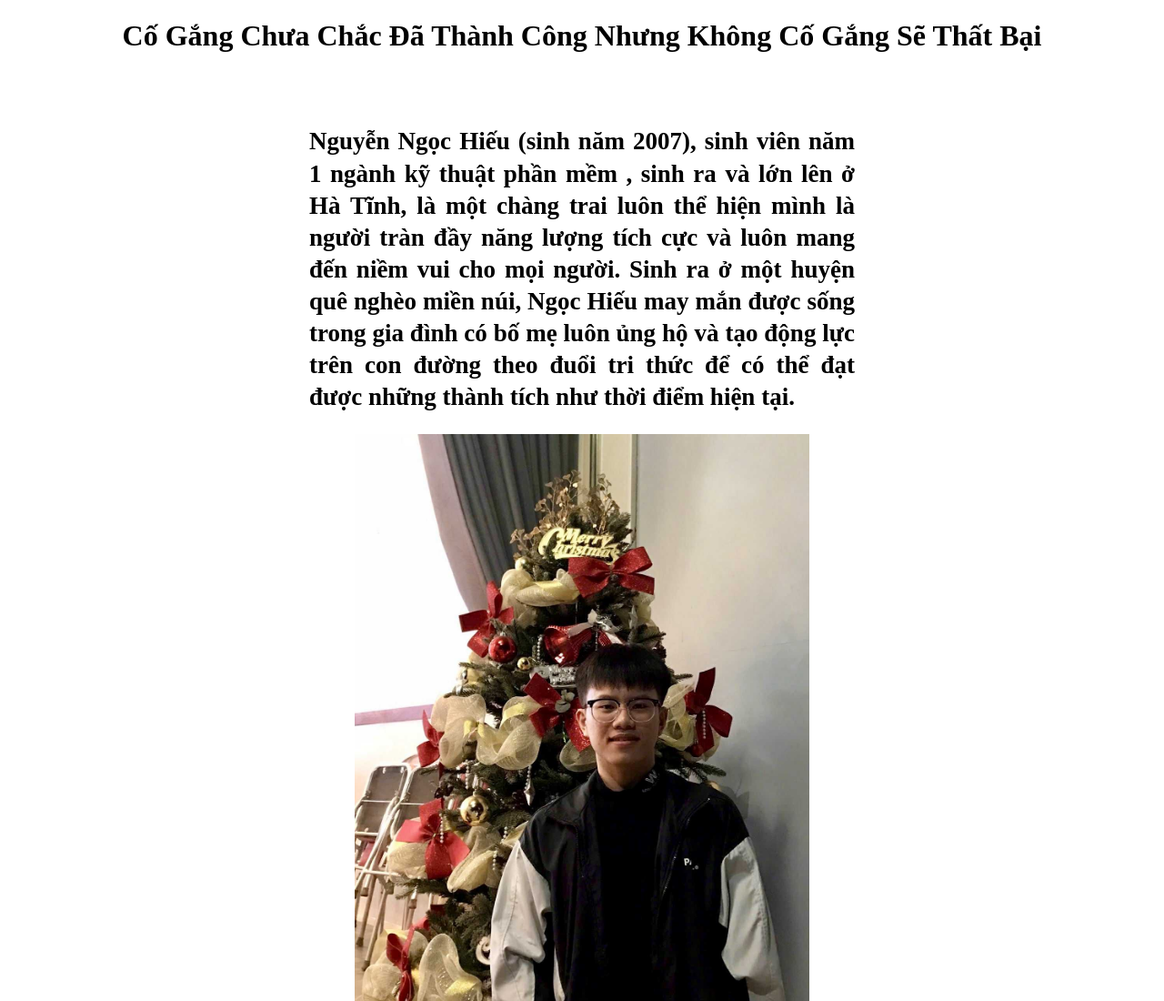
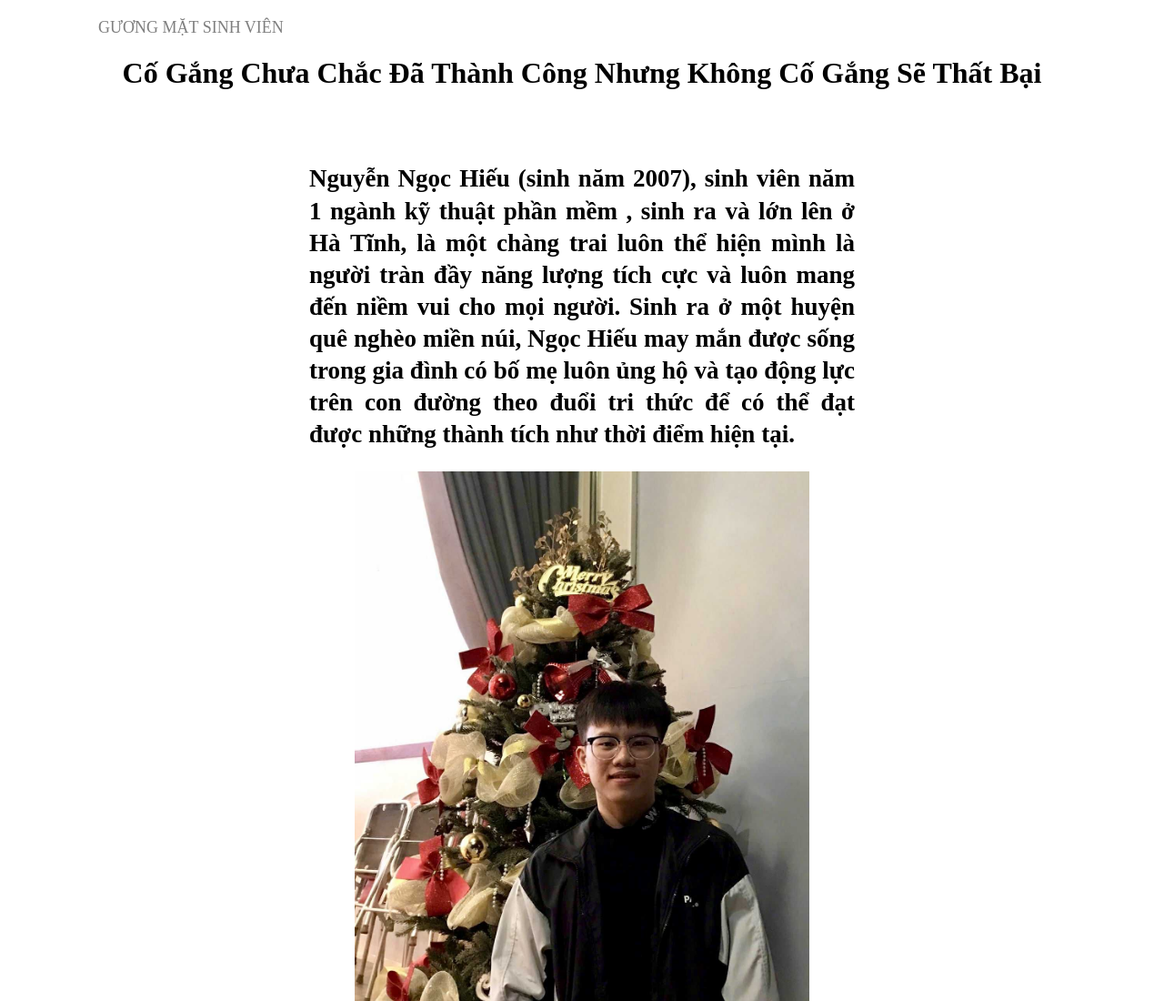
Before and after one commit to nguyenngochieumamtit21-spec/project-ve.ban.than, a plain HTML site: page index.html in a window 1280 px wide. Shown: the top 1100 px of the page at 91% size. Drawn offline with Linux system fonts and the light colour scheme.

Commit message:
sửa lần 5

```diff
--- a/index.html
+++ b/index.html
@@ -7,6 +7,13 @@
     <link rel="stylesheet" href="style.css" />
   </head>
   <body>
+    <div class="sinh_viên">
+      <a
+        href="https://svvn.tienphong.vn/svvn-guong-mat-sinh-vien/" class="link-sinhvien"
+        target="_blank"
+        >GƯƠNG MẶT SINH VIÊN</a
+      >
+    </div>
     <div class="h1">
       <h1>Cố Gắng Chưa Chắc Đã Thành Công Nhưng Không Cố Gắng Sẽ Thất Bại</h1>
     </div>
@@ -114,6 +121,5 @@
         tiếp trang giấy cuộc đời của riêng mình .
       </p>
     </div>
-
   </body>
 </html>
--- a/style.css
+++ b/style.css
@@ -131,3 +131,17 @@
   line-height: 1.3;
   font-family: "Times New Roman", serif;
 }
+.sinh_viên {
+  color: rgba(0, 0, 0, 0.5);
+  margin-left: 100px;
+  margin-top: 20px;
+  font-size: 18px;
+  cursor: pointer;
+}
+.link-sinhvien {
+  text-decoration: none;
+  color: rgba(0, 0, 0, 0.5);
+}
+.link-sinhvien:hover {
+  color: #d30909;
+}
```
Also changed, not shown: index.js (added, +17 -0 lines).
